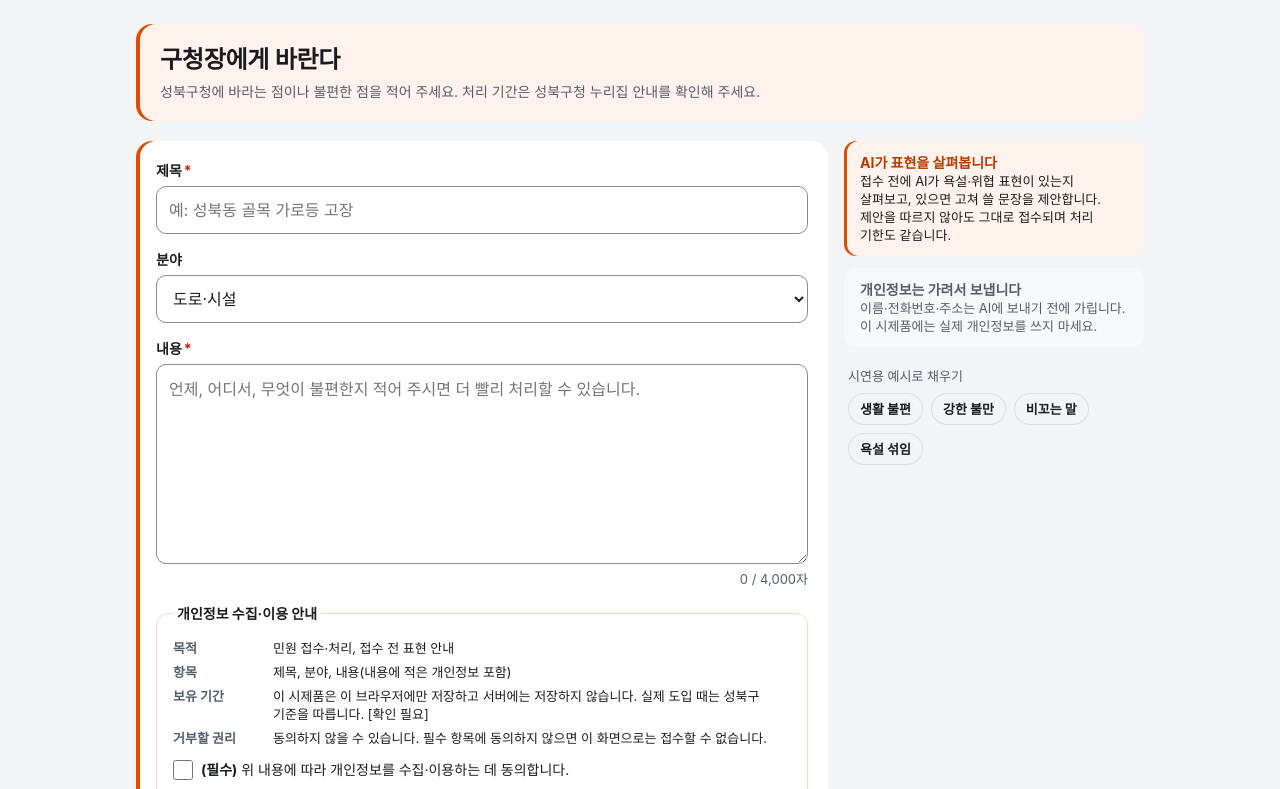
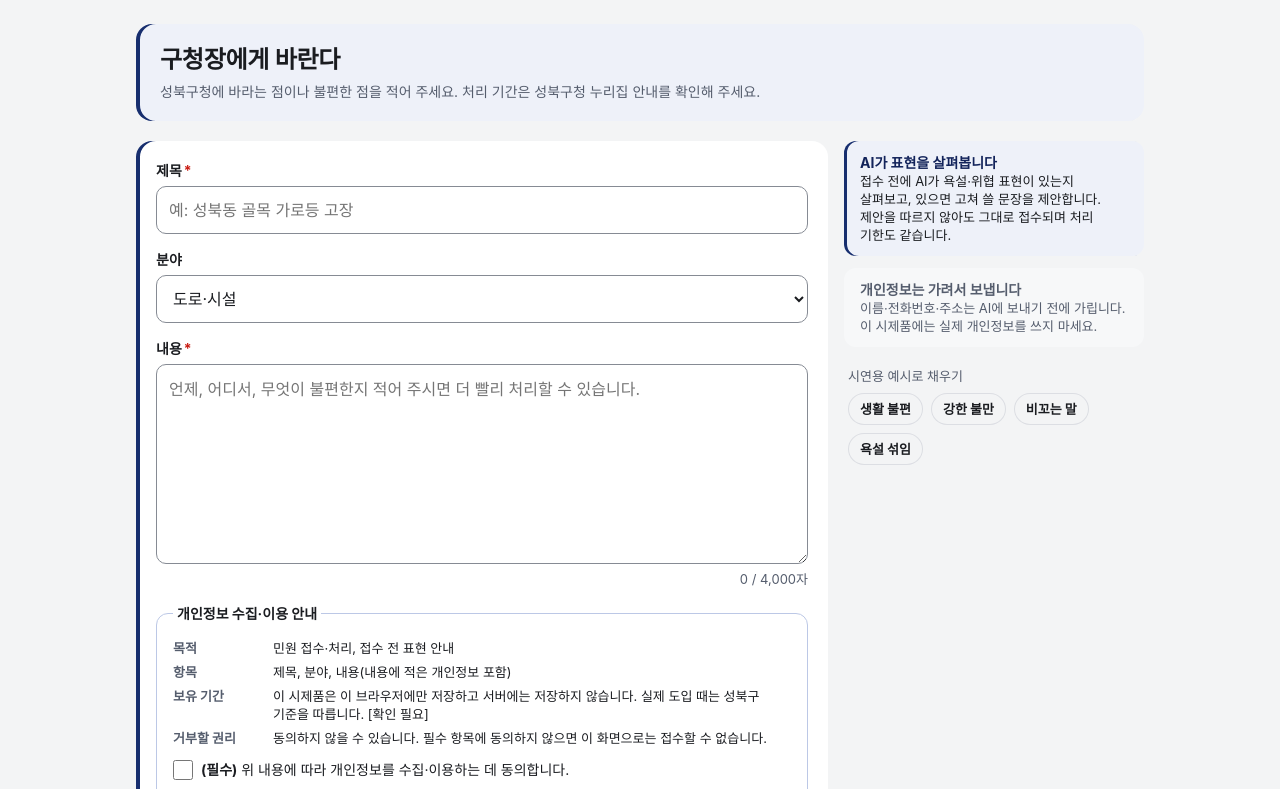
Before and after one commit to vic996429-png/team_project_04_kmu, a website with bundled scripts: page public/index.html in a window 1280 px wide. Shown: the part 60-849 px from the top of the page. Built offline with nearby package versions, Linux system fonts and the light colour scheme; files whose address does not match are found by name.

Commit message:
브랜드 색을 주황에서 남색으로 변경
Co-Authored-By: Claude Sonnet 5.5 <noreply@anthropic.com>
Claude-Session: https://claude.ai/code/session_01TpWC2y8khZKUJDmbh3NNs2

```diff
--- a/public/assets/tokens.css
+++ b/public/assets/tokens.css
@@ -4,7 +4,7 @@
   /* palette — light */
   --gray-00: #ffffff; --gray-100: #f7f8f9; --gray-200: #f3f4f5; --gray-300: #eeeff1; --gray-400: #dcdee3;
   --gray-500: #d1d3d8; --gray-600: #b0b3ba; --gray-700: #868b94; --gray-800: #555d6d; --gray-900: #2a3038; --gray-1000: #1a1c20;
-  --carrot-100: #fff2ec; --carrot-200: #ffe8db; --carrot-300: #ffd5c0; --carrot-500: #ff9364; --carrot-600: #ff6600; --carrot-700: #e14d00; --carrot-800: #b93901; --carrot-900: #862b00;
+  --carrot-100: #eef1f9; --carrot-200: #dfe5f4; --carrot-300: #bcc8e6; --carrot-500: #4a68b3; --carrot-600: #1e3a8a; --carrot-700: #172e6e; --carrot-800: #12235a; --carrot-900: #0c1840;
   --blue-100: #eff6ff; --blue-300: #cbdffa; --blue-600: #5e98fe; --blue-700: #217cf9; --blue-900: #0b4596;
   --red-100: #fdf0f0; --red-300: #fed4d2; --red-700: #fa342c; --red-800: #ca1d13; --red-900: #921708;
   --green-100: #edfaf6; --green-300: #b9e9d2; --green-700: #079171; --green-900: #075445;
@@ -12,10 +12,10 @@
   --black-a100: #00000007; --black-a200: #0000000c; --black-a300: #00000010; --black-a500: #0000002c; --black-a700: #00000074;
 
   /* role */
-  /* [팀 요청 2026-11-19] 주황을 넓게 쓴다 — seed-design.md 의 「브랜드 색은 꼭 필요한 곳에만」 조항과 다름(팀 결정).
-     대비: 선명한 주황(#ff6600) 바탕에는 흰 글자(2.94:1) 대신 검은 글자(#1a1c20, 5.81:1)를 올린다 */
+  /* [팀 요청 2026-11-26] 브랜드 색을 주황에서 남색으로 변경. 토큰 이름(carrot-*)은 그대로 두고 값만 남색으로 교체.
+     대비: 남색(#1e3a8a) 바탕에는 흰 글자(약 10:1)를 올린다 */
   --bg-brand-solid: var(--carrot-600); --bg-brand-solid-pressed: var(--carrot-500);
-  --fg-on-brand: var(--gray-1000);
+  --fg-on-brand: #ffffff;
   /* [대비 보정 R6] 상태·강조선: carrot-600 2.94:1 → carrot-700 3.99:1(비텍스트 3:1 기준) */
   --stroke-brand: var(--carrot-700);
   --stroke-input: var(--gray-700); /* 입력란·스위치 경계 3.42:1 */ --bg-brand-weak: var(--carrot-100);
@@ -39,7 +39,7 @@
   --fg-informative: var(--blue-700); --fg-informative-contrast: var(--blue-900);
   --stroke-neutral-weak: var(--gray-400); --stroke-neutral-subtle: var(--black-a200); --stroke-neutral-muted: var(--black-a300);
   --stroke-critical-weak: var(--red-300); --stroke-warning-weak: var(--yellow-300); --stroke-positive-weak: var(--green-300);
-  --stroke-informative-weak: var(--blue-300); --stroke-brand-weak: var(--carrot-300); --stroke-focus-ring: var(--carrot-700); /* 주황 초점선, 흰 바탕 3.99:1 */
+  --stroke-informative-weak: var(--blue-300); --stroke-brand-weak: var(--carrot-300); --stroke-focus-ring: var(--carrot-700); /* 남색 초점선, 흰 바탕 약 13:1 */
 
   /* type — 시스템 글꼴(문서: 자체 서체를 배포하지 않는다) */
   --font: -apple-system, BlinkMacSystemFont, "Apple SD Gothic Neo", "Segoe UI", Roboto, "Helvetica Neue", Arial, "Noto Sans", sans-serif;
@@ -62,7 +62,7 @@
   :root {
     --gray-00: #000000; --gray-100: #16171b; --gray-200: #1d2025; --gray-300: #2b2e35; --gray-400: #393d46;
     --gray-500: #5b606a; --gray-600: #868b94; --gray-700: #b0b3ba; --gray-800: #dcdee3; --gray-900: #e9eaec; --gray-1000: #f3f4f5;
-    --carrot-100: #31241f; --carrot-200: #4b291c; --carrot-300: #6b311c; --carrot-600: #e65200; --carrot-700: #ff6600; --carrot-800: #ff9e65;
+    --carrot-100: #1a2238; --carrot-200: #222d4d; --carrot-300: #2f3f6b; --carrot-600: #4f73d1; --carrot-700: #6b8ce0; --carrot-800: #a9bdf0;
     --blue-100: #202742; --blue-300: #1a4275; --blue-600: #1e82eb; --blue-700: #41a2f9; --blue-900: #b9d7fb;
     --red-100: #322323; --red-300: #742826; --red-700: #ff6e60; --red-800: #ffa299; --red-900: #f8c5c3;
     --green-100: #202926; --green-300: #20493b; --green-700: #22b27f; --green-900: #93e5c0;
```
